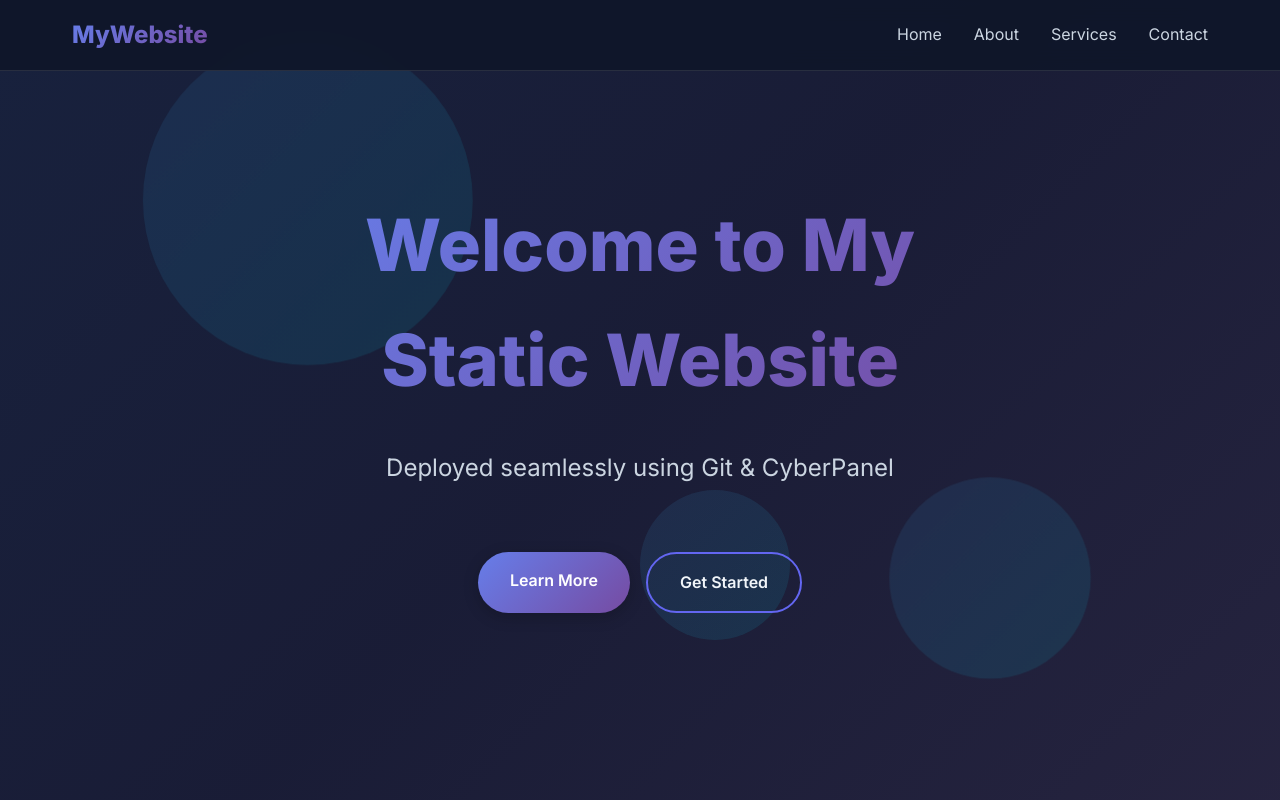
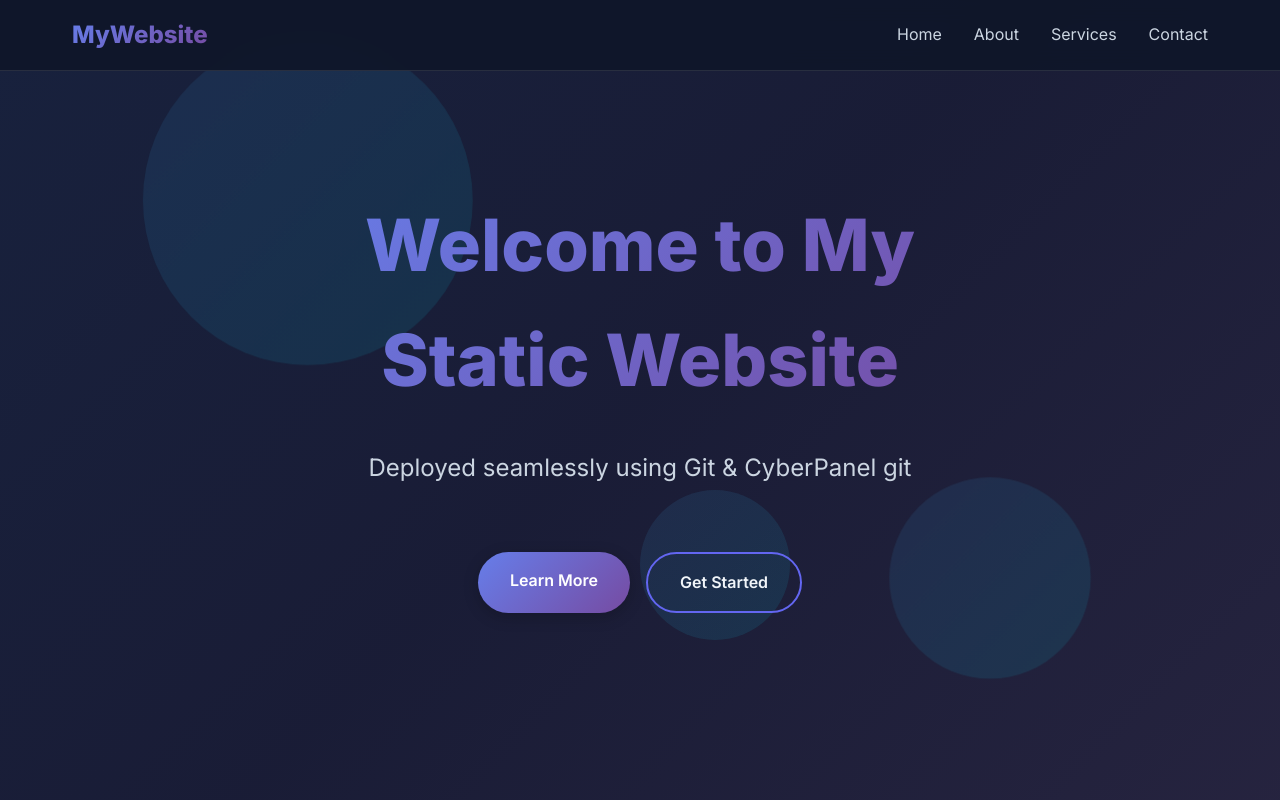
Before and after one commit to rviky2/gitproj, a plain HTML site: page index.html in a window 1280 px wide. Shown: the top 800 px of the page. Drawn offline with Linux system fonts and the light colour scheme.

Commit message:
Fix subtitle text in hero section

```diff
--- a/index.html
+++ b/index.html
@@ -30,7 +30,7 @@
     <section id="home" class="hero">
         <div class="hero-content">
             <h1 class="hero-title">Welcome to My Static Website</h1>
-            <p class="hero-subtitle">Deployed seamlessly using Git & CyberPanel</p>
+            <p class="hero-subtitle">Deployed seamlessly using Git & CyberPanel git </p>
             <div class="hero-buttons">
                 <a href="#about" class="btn btn-primary">Learn More</a>
                 <a href="#contact" class="btn btn-secondary">Get Started</a>
```
